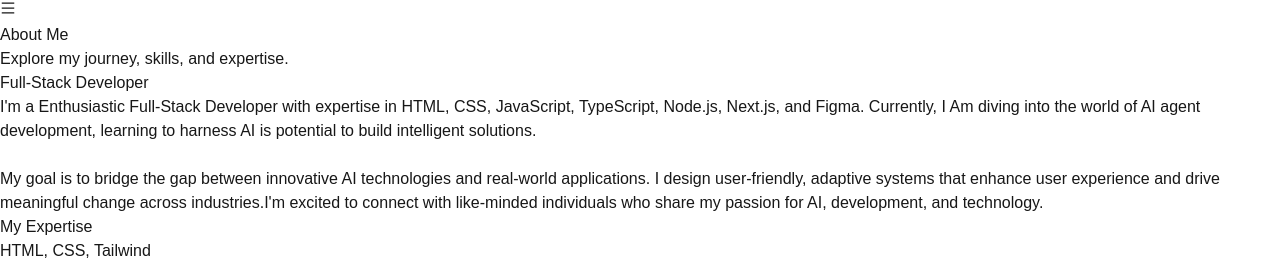
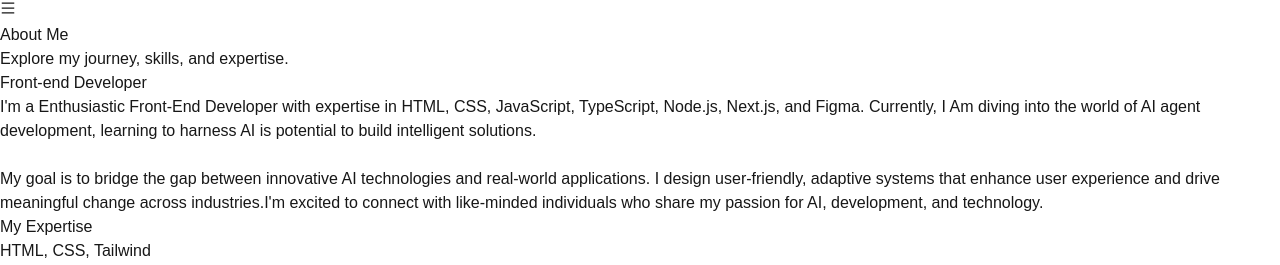
Before and after one commit to muhammadowaisshah1/Personal-portfolio, a Next.js app: page /About in a window 1280 px wide. Shown: the part 121-386 px from the top of the page. Built offline with nearby package versions, Linux system fonts and the light colour scheme.

Commit message:
Update page.tsx
changing

```diff
--- a/src/app/(Header)/About/page.tsx
+++ b/src/app/(Header)/About/page.tsx
@@ -32,7 +32,7 @@ const AboutPage = () => {
             animate={{ x: 0, opacity: 1 }}
             transition={{ duration: 0.8 }}
           >
-            Full-Stack Developer
+            Front-end Developer
           </motion.h2>
           <motion.p
             className="mt-4 text-lg"
@@ -40,7 +40,7 @@ const AboutPage = () => {
             animate={{ x: 0, opacity: 1 }}
             transition={{ duration: 0.8, delay: 0.2 }}
           >
-            I&apos;m a Enthusiastic Full-Stack Developer with expertise in HTML&#44; CSS&#44; JavaScript&#44; TypeScript&#44; Node.js&#44; Next.js&#44; and Figma. Currently&#44; I Am diving into the world of AI agent development&#44; learning to harness AI is potential to build intelligent solutions.
+            I&apos;m a Enthusiastic Front-End Developer with expertise in HTML&#44; CSS&#44; JavaScript&#44; TypeScript&#44; Node.js&#44; Next.js&#44; and Figma. Currently&#44; I Am diving into the world of AI agent development&#44; learning to harness AI is potential to build intelligent solutions.
           <br />
           <br />
            My goal is to bridge the gap between innovative AI technologies and real-world applications. I design user-friendly&#44; adaptive systems that enhance user experience and drive meaningful change across industries.I&apos;m excited to connect with like-minded individuals who share my passion for AI&#44; development&#44; and technology.
```
